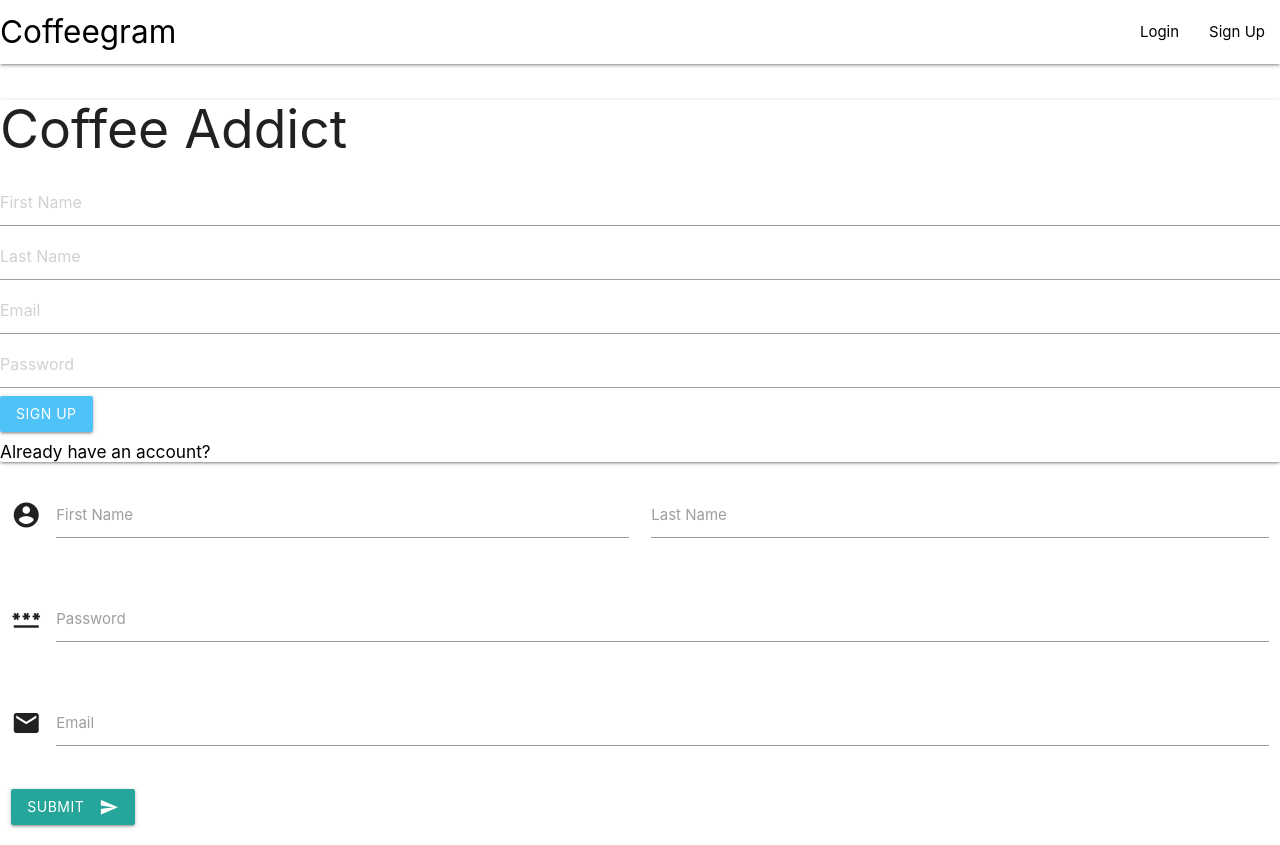
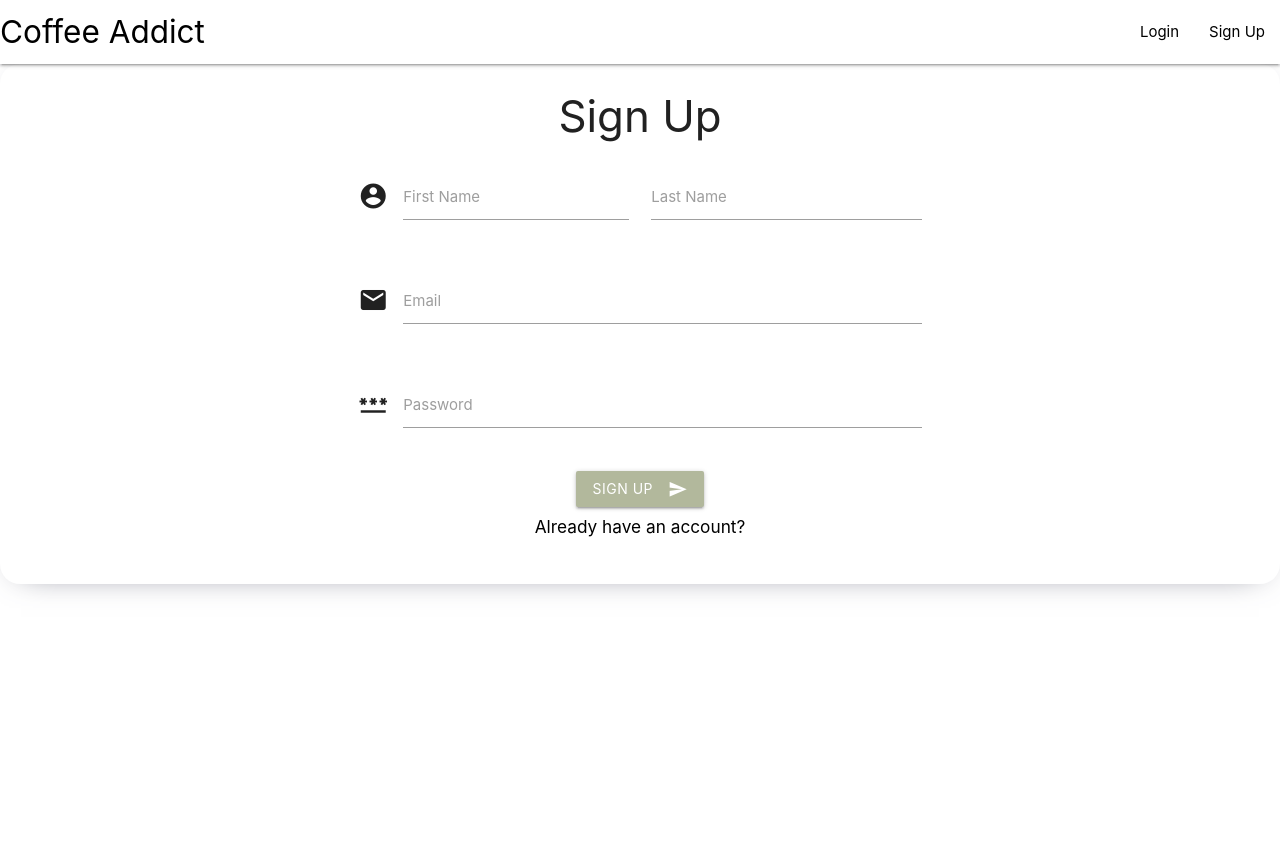
Before and after one commit to raphtis/coffee_addict, a React (Create React App) app in the folder frontend/: page /signup in a window 1280 px wide. After the commit the page ends 800 px from the top, so only its background shows below. Built offline with nearby package versions, Linux system fonts and the light colour scheme.

Commit message:
Updated login/signup UI

```diff
--- a/frontend/src/App.css
+++ b/frontend/src/App.css
@@ -3,8 +3,6 @@
 a {
   color: black !important;
 }
-
-
 
 .logout-button {
   border: none;
@@ -17,8 +15,28 @@
 }
 
 .logout-button:hover, .logout-button:active {
-  font-size: 2.5rem;
   background-color: white;
+}
+
+.signup_heading {
+  text-align: center;
+}
+
+.signup_container, .login_container {
+  display: grid;
+  align-items: center;
+  border-radius: 20px;
+  -webkit-box-shadow: 0px 5px 33px -21px rgba(66, 68, 90, 1);
+  -moz-box-shadow: 0px 5px 33px -21px rgba(66, 68, 90, 1);
+  box-shadow: 0px 5px 33px -21px rgba(66, 68, 90, 1);
+}
+
+.button_container {
+  text-align: center;
+}
+
+.signup_button {
+  background-color: #b2b89c;
 }
 
 
--- a/frontend/src/components/Navbar.jsx
+++ b/frontend/src/components/Navbar.jsx
@@ -36,7 +36,7 @@
   return (
     <nav>
     <div className="nav-wrapper white">
-      <NavLink to='/' alt="Name of site" className='brand-logo left'>Coffeegram</NavLink>
+      <NavLink to='/' alt="Name of site" className='brand-logo left'>Coffee Addict</NavLink>
       <ul id="nav-mobile" className="right">
         {renderList()}
       </ul>
--- a/frontend/src/components/pages/Login.jsx
+++ b/frontend/src/components/pages/Login.jsx
@@ -43,26 +43,40 @@
     .catch((err) => console.log(err))
   }
   return (
-    <div className='my-card'>
-      <div className='card auth-card input-field'>
-        <h2>Coffeegram</h2>
-        <input
-          type='text'
-          placeholder='Email'
-          value={email}
-          onChange={(e) => setEmail(e.target.value)}
-        />
-        <input
-          type='password'
-          placeholder='Password'
-          value={password}
-          onChange={(e) => setPassword(e.target.value)}
-        />
-        <button className="btn waves-effect waves-light #4fc3f7 light-blue lighten-2
-        " type="submit" name="action" onClick={PostData}>Login</button>
-        <h6>
-          <Link to='/signup'>New user?</Link>
-        </h6>
+    <div className='login_container'>
+      <h2 className='signup_heading'>Login</h2>
+      <div className='row'>
+
+        <form className="col s12">
+          <div className="row">
+            <div className="input-field col s12">
+              <i className="material-icons prefix">email</i>
+              <input id="email" type="email" className="validate" value={email} onChange={(e) => setEmail(e.target.value)} />
+              <label for="email">Email</label>
+            </div>
+          </div>
+
+          <div className="row">
+            <div className="input-field col s12">
+            <i className="material-icons prefix">password</i>
+              <input id="password" type="password" className="validate" value={password} onChange={(e) => setPassword(e.target.value)} />
+              <label for="password">Password</label>
+            </div>
+          </div>
+        </form>
+
+        <div className="button_container">
+          <button className="btn waves-effect waves-light signup_button" type="submit" name="action" onClick={PostData}>Login
+          <i class="material-icons right">send</i>
+          </button>
+        </div>
+
+        <div className='row'>
+          <h6 className='signup_heading'>
+            <Link to='/signup'>New User?</Link>
+          </h6>
+        </div>
+
       </div>
     </div>
   )
--- a/frontend/src/components/pages/Signup.jsx
+++ b/frontend/src/components/pages/Signup.jsx
@@ -43,74 +43,51 @@
   }
 
   return (
-    <div>
-      <div className='card input-field'>
-        <h2>Coffee Addict</h2>
-        <input
-          type='text'
-          placeholder='First Name'
-          value={firstName}
-          onChange={(e) => setFirstName(e.target.value)}
-        />
-        <input
-          type='text'
-          placeholder='Last Name'
-          value={lastName}
-          onChange={(e) => setLastName(e.target.value)}
-        />
-        <input
-          type='text'
-          placeholder='Email'
-          value={email}
-          onChange={(e) => setEmail(e.target.value)}
-        />
-        <input
-          type='password'
-          placeholder='Password'
-          value={password}
-          onChange={(e) => setPassword(e.target.value)}
-        />
-        <button className="btn waves-effect waves-light #4fc3f7 light-blue lighten-2
-" type="submit" name="action" onClick={() => PostData()}>Sign Up</button>
-        <h6>
-          <Link to='/login'>Already have an account?</Link>
-        </h6>
-      </div>
-
-
-    {/* UPDATED FORM STARTS HERE */}
+    <div className='signup_container'>
+      <h3 className='signup_heading'>Sign Up</h3>
       <div className="row">
         <form className="col s12">
           <div className="row">
             <div className="input-field col s6">
               <i className="material-icons prefix">account_circle</i>
-            <input id="first_name" type="text" className="validate" />
+              <input id="first_name" type="text" className="validate" value={firstName} onChange={(e) => setFirstName(e.target.value)} />
               <label for="first_name">First Name</label>
             </div>
 
             <div className="input-field col s6">
-            <input id="last_name" type="text" className="validate" />
+              <input id="last_name" type="text" className="validate" value={lastName} onChange={(e) => setLastName(e.target.value)} />
               <label for="last_name">Last Name</label>
             </div>
           </div>
+
+          <div className="row">
+            <div className="input-field col s12">
+              <i className="material-icons prefix">email</i>
+              <input id="email" type="email" className="validate" value={email} onChange={(e) => setEmail(e.target.value)} />
+              <label for="email">Email</label>
+            </div>
+          </div>
+
           <div className="row">
             <div className="input-field col s12">
             <i className="material-icons prefix">password</i>
-            <input id="password" type="password" className="validate" />
+              <input id="password" type="password" className="validate" value={password} onChange={(e) => setPassword(e.target.value)} />
               <label for="password">Password</label>
             </div>
           </div>
-        <div className="row">
-          <div className="input-field col s12">
-            <i className="material-icons prefix">email</i>
-            <input id="email" type="email" className="validate" />
-            <label for="email">Email</label>
-          </div>
-        </div>
-        <button className="btn waves-effect waves-light" type="submit" name="action">Submit
+        </form>
+
+        <div className='button_container'>
+          <button className="btn waves-effect waves-light signup_button" type="submit" name="action" onClick={(e) => PostData(e.target.value)}>Sign Up
             <i class="material-icons right">send</i>
           </button>
-      </form>
+        </div>
+
+        <div className='row'>
+          <h6 className='signup_heading'>
+            <Link to='/login'>Already have an account?</Link>
+          </h6>
+        </div>
       </div>
     </div>
   )
```
Lines whose indentation alone changed are shown as unchanged.
